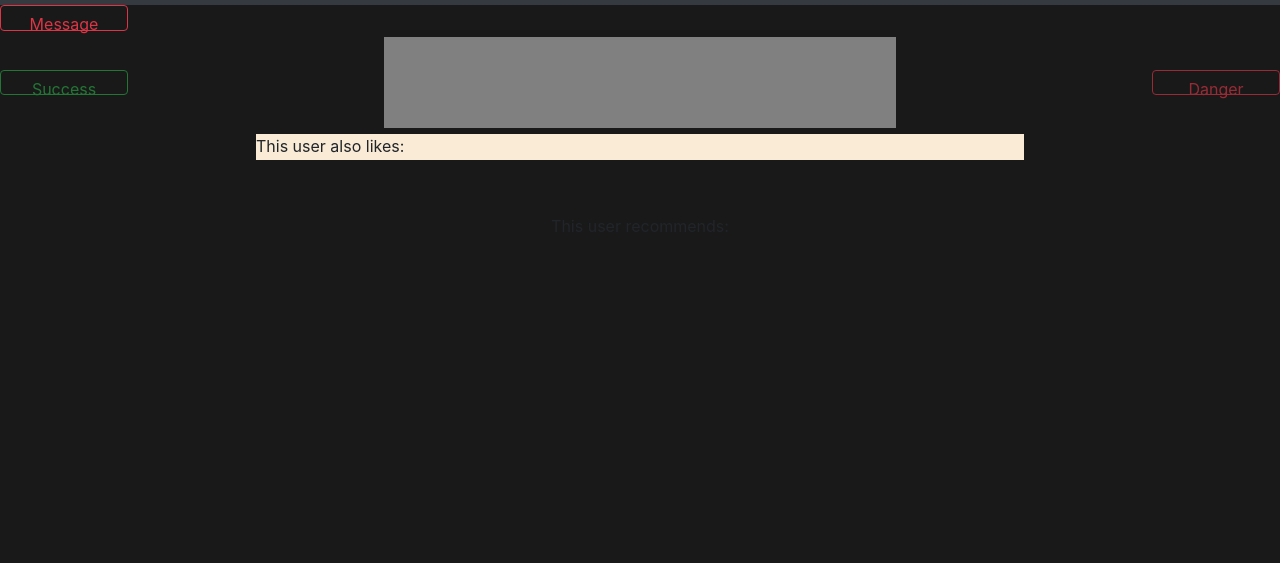
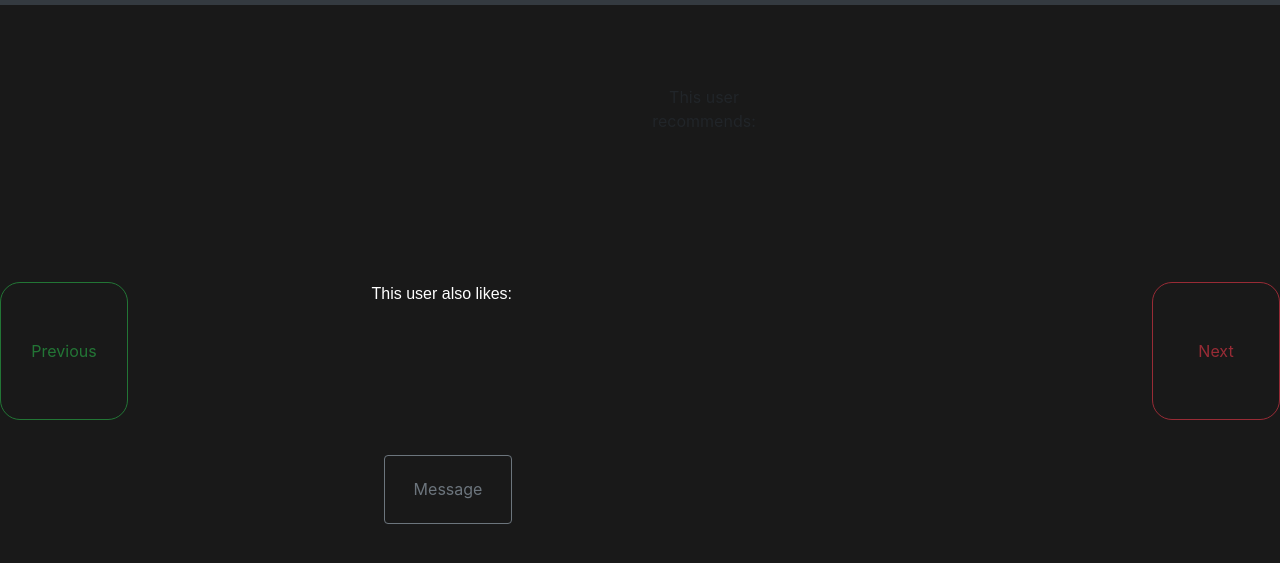
Before and after one commit to lliang826/SpotUrMatch, a website: page html/matching.html in a window 1280 px wide. Shown: the part 51-614 px from the top of the page. Drawn offline with nearby package versions, Linux system fonts and the light colour scheme; no server answers; a web font is replaced by a local one.

Commit message:
updated the styling for the matching page

```diff
--- a/html/matching.html
+++ b/html/matching.html
@@ -46,19 +46,19 @@
             <span id="artist3"></span>
         </div>
 
-        <button type="button" id="buttonLeft" class="btn btn-outline-success waves-effect" disabled>Success</button>
+        <button type="button" id="buttonLeft" class="btn btn-outline-success waves-effect" disabled>Previous</button>
 
-        <button type="button" id="buttonRight" class="btn btn-outline-danger waves-effect" disabled>Danger</button>
+        <button type="button" id="buttonRight" class="btn btn-outline-danger waves-effect" disabled>Next</button>
 
-        <button type="button" id="addMessage" class="btn btn-outline-danger waves-effect">Message</button>
-    </div>
+        <button type="button" id="addMessage" class="btn btn-outline-secondary waves-effect">Message</button>
 
-    <!-- Spotify Widget for recommended songs -->
+        <!-- Spotify Widget for recommended songs -->
 
-    <div class="d-flex flex-column" id="spotify-widget-container">
-        <span id="no-recommended">This user recommends:</span>
-        <div><iframe class="spotify-widget" id="spotify-replacement" src=""
-            frameborder="0" allowtransparency="true" allow="encrypted-media"></iframe></div>
+        <div class="d-flex flex-column" id="spotify-widget-container">
+            <span id="no-recommended">This user recommends:</span>
+            <div><iframe class="spotify-widget" id="spotify-replacement" src="" frameborder="0" allowtransparency="true"
+                    allow="encrypted-media"></iframe></div>
+        </div>
     </div>
 
     <!-- Bootstrap Scripts -->
--- a/styles/matching.css
+++ b/styles/matching.css
@@ -1,3 +1,5 @@
+@import url('https://fonts.googleapis.com/css2?family=Permanent+Marker&display=swap');
+@import url('https://fonts.googleapis.com/css2?family=Chau+Philomene+One:ital@1&display=swap');
 #foo {
     background-color: #191919;
 }
@@ -9,43 +11,60 @@
 #content {
 
     display: grid;
-    grid-template-columns: 10vw 10vw 10vw 40vw 10vw 10vw 10vw;
-    grid-template-rows: 20% 20% 20% 20% 20%;
+    grid-template-columns: 10% 10% 10% 10% 10% 10% 20% 10% 10%;
+    grid-template-rows: 20% 10% 20% 10% 20% 20%;
     gap: 5% 0px;
 }
 
 #about {
-    background-color: grey;
+    color: white;
     margin-bottom: 10%;
     height: 100%;
     width: 100%;
 
     grid-column: 4 / span 1;
-    grid-row: 2 / span 3;
+    grid-row: 2 / span 1;
+}
+
+#username {
+    font-size: 2em;
+    font-family: 'Permanent Marker', cursive;
+    text-align: right;
 }
 
 #songs {
-    background-color: antiquewhite;
+    color: white;
     height: 100%;
     width: 100%;
+    font-family: 'Chau Philomene One', sans-serif;
+    text-align: right;
 
-    grid-column: 3 / span 3;
-    grid-row: 5 / span 1;
+    grid-column: 3 / span 2;
+    grid-row: 3 / span 1;
+}
+
+#addMessage {
+    grid-column: 4 / span 1;
+    grid-row: 4 / span 1;
 }
 
 #buttonLeft {
+    border-radius: 20px;
     grid-column: 1 / span 1;
     grid-row: 3 / span 1;
 }
 
 #buttonRight {
-    grid-column: 7 / span 1;
+    border-radius: 20px;
+    grid-column: 9 / span 1;
     grid-row: 3 / span 1;
 }
 
 #spotify-widget-container {
     margin-top: 80px;
     text-align: center;
+    grid-column: 6 / span 1;
+    grid-row: 1 / span 2;
 }
 
 .spotify-widget {
```
